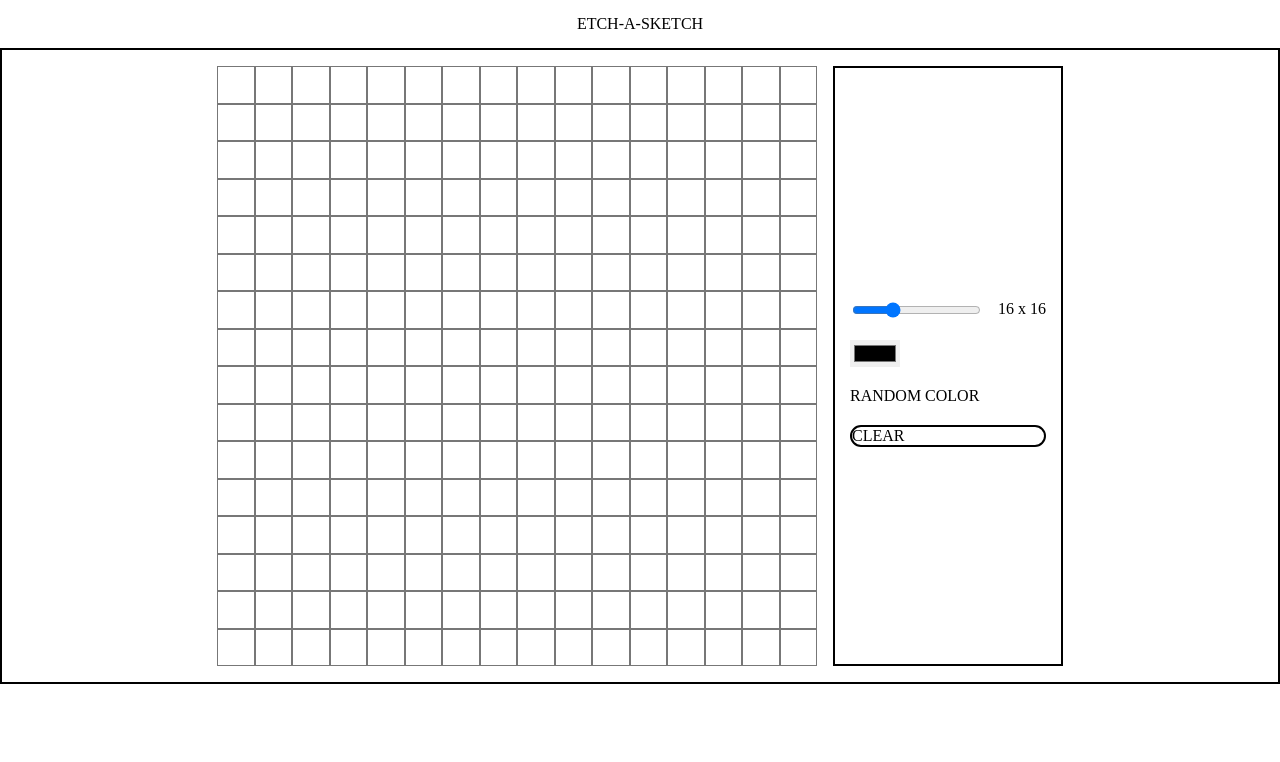
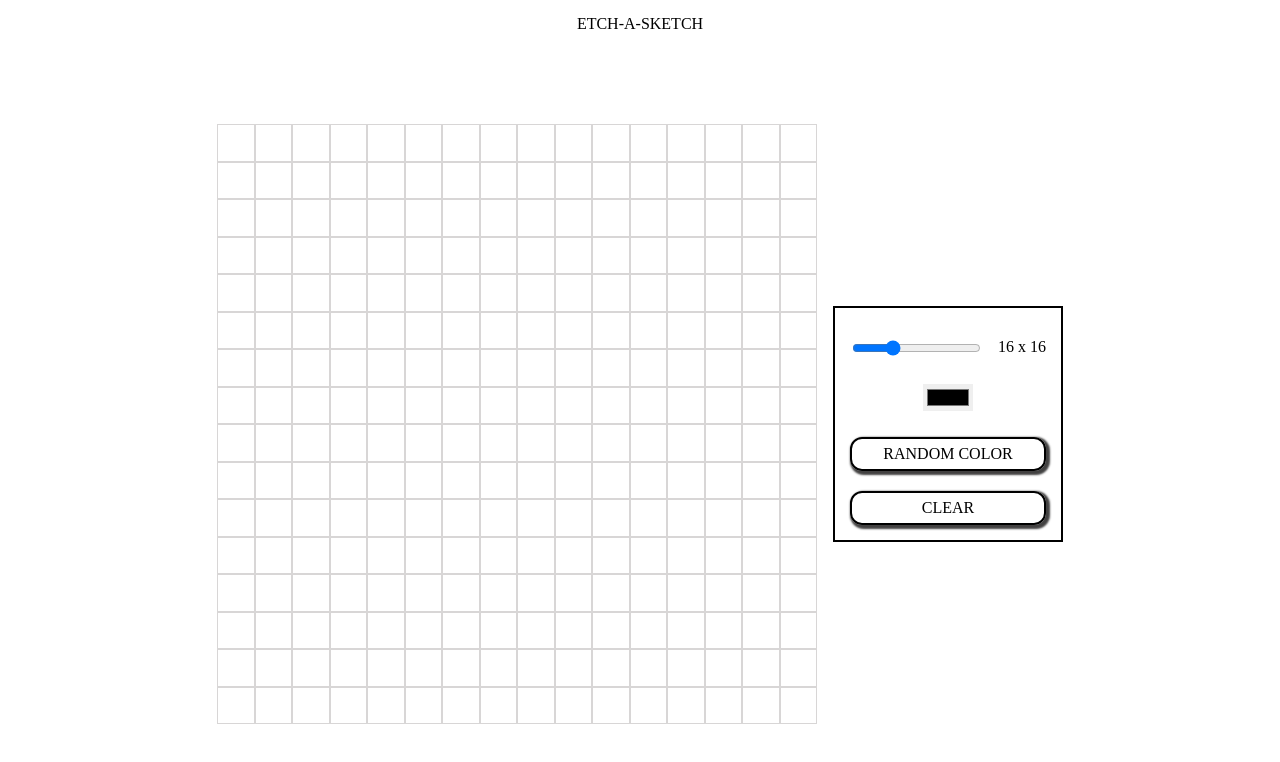
Before and after one commit to jsmusa/etch-a-sketch, a plain HTML site: page index.html in a window 1280 px wide. Drawn offline with Linux system fonts and the light colour scheme.

Commit message:
added click effects on buttons

```diff
--- a/script.js
+++ b/script.js
@@ -27,6 +27,7 @@ colorButton.addEventListener('input',() => {
     return color;
 })
 
+// clears grid when clear button is clicked
 resetButton.addEventListener('click',() => {
     for (const single of div) {
         single.style.backgroundColor = '#ffffff';
@@ -34,6 +35,15 @@ resetButton.addEventListener('click',() => {
         single.classList.remove('hover');
     }
 })
+
+// adds translate effect when reset button is clicked
+resetButton.addEventListener('mousedown',(e) => {
+    e.target.style.transform = 'translatey(2px)';
+})
+resetButton.addEventListener('mouseup',(e) => {
+    e.target.style.transform = null;
+})
+
 
 // creates grid and slider and also effects on grid
 function createGrid() {
--- a/style.css
+++ b/style.css
@@ -1,8 +1,9 @@
 #body {
+    height: 100vh;
     display: flex;
     flex-direction: column;
     margin: 0;
-    overflow-x: scroll;
+    justify-content: space-between;
 }
 
 #header {
@@ -11,20 +12,18 @@
 }
 
 #container {
-    border: 2px solid #000;
     padding: 1em;
     display: flex;
     flex-wrap: wrap;
-    overflow-x: scroll;
+    flex-grow: 1;
     gap: 16px;
     justify-content: center;
+    align-items: center;
 }
 
 #grid-container {
     display: flex;
     flex-wrap: wrap;
-    /* border: 2px solid #000; */
-    box-shadow: 10px #424141;
     width: 600px;
     height: 600px;
     aspect-ratio: 1/1;
@@ -32,7 +31,7 @@
 
 .grid-box {
     box-sizing: border-box;
-    border: 1px solid #777777;
+    border: 1px solid #d8d6d6;
     aspect-ratio: 1/1;
     margin: 0;
 }
@@ -60,7 +59,19 @@
     border: black;
 }
 
-.reset-button {
+.reset-button, .random {
     border: 2px solid #000;
     border-radius: 12px;
+    box-shadow: 2px 2px 2px 2px #424141;
+    text-align: center;
+    padding: 6px;
 }
+
+.color-picker {
+    text-align: center;
+    padding: 6px;
+}
+
+#footer {
+    align-self: baseline;
+}
```
